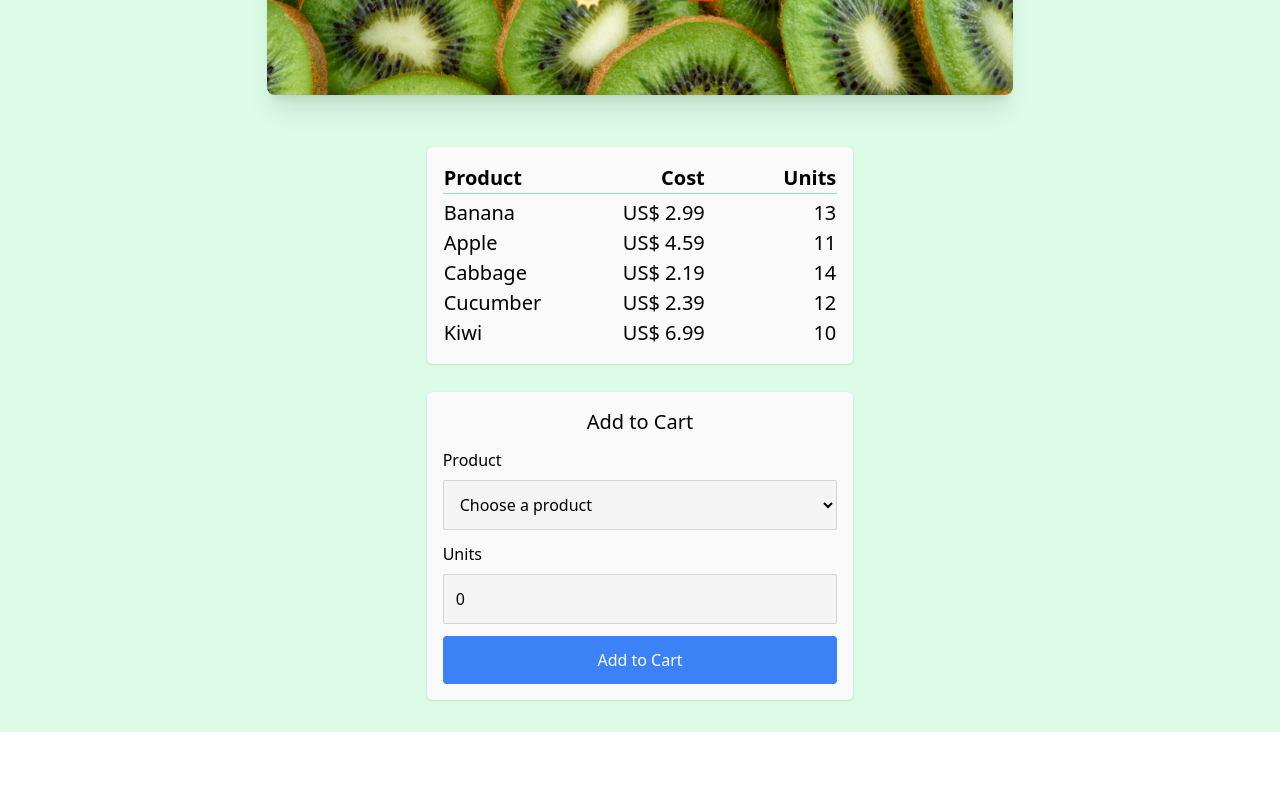
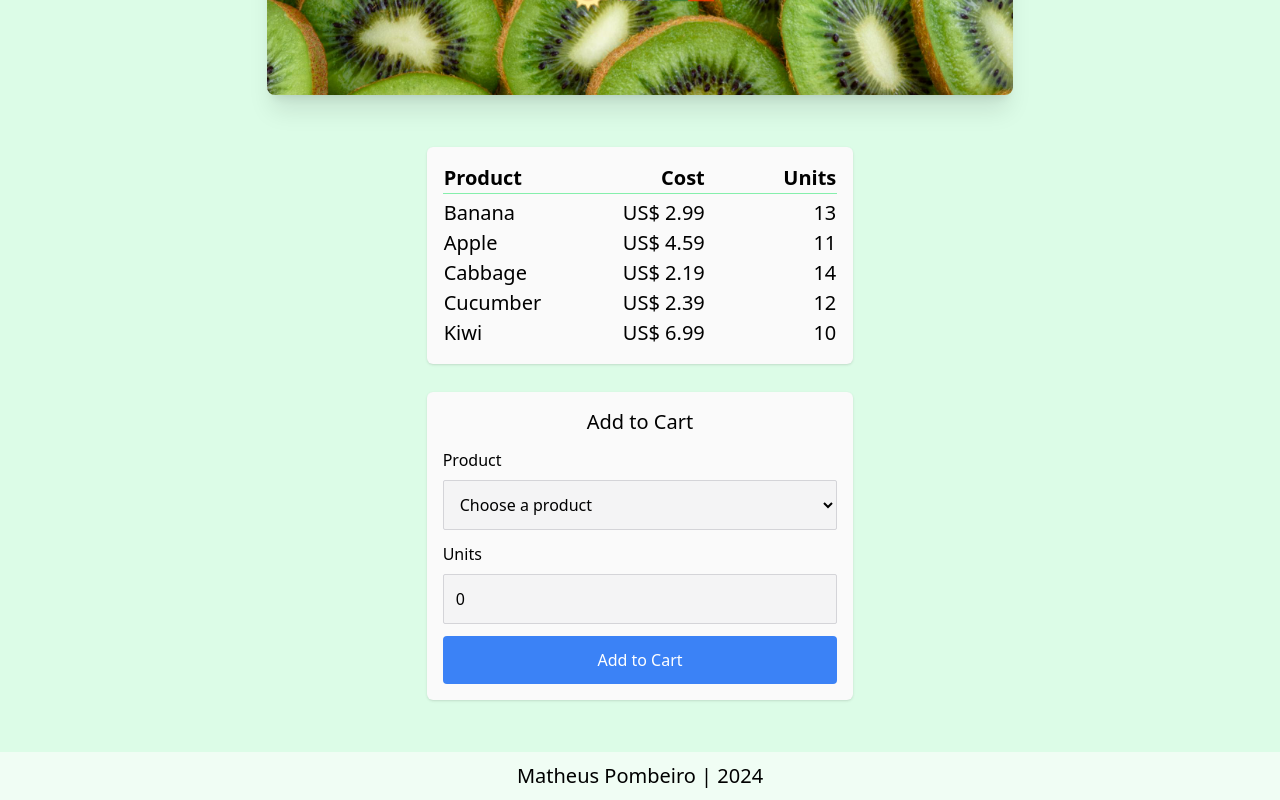
Before and after one commit to Matheus-Pombeiro/max-hortifruti-shop, a React (Create React App) app: page / in a window 1280 px wide. Shown: the part 193-993 px from the top of the page. Before the commit the page ends 925 px from the top, so only its background shows below. Built offline with nearby package versions, Linux system fonts and the light colour scheme.

Commit message:
ADD: Footer component

```diff
--- a/src/App.js
+++ b/src/App.js
@@ -1,13 +1,15 @@
 // Component imports
+import Footer from "./components/Footer";
 import Header from "./components/Header";
 import Main from "./components/Main";
 
 const App = () => {   // App component
   // JSX
   return (
-    <div className="App min-h-screen w-dvw bg-green-100 dark:bg-zinc-500 flex flex-col items-center gap-5">
+    <div className="App min-h-screen w-screen bg-green-100 dark:bg-zinc-500 flex flex-col justify-between items-center gap-5">
       <Header />
       <Main />
+      <Footer />
     </div>
   );
 }
--- /dev/null
+++ b/src/components/Footer/index.js
@@ -0,0 +1,16 @@
+import { useTranslation } from "react-i18next";     // i18next
+
+const Footer = () => {
+    const { t } = useTranslation();     // Translation hook
+
+    const date = new Date;
+    const year = date.getFullYear();
+
+    return (
+        <footer className="w-screen h-12 bg-green-50 flex justify-center items-center dark:bg-zinc-400">
+            <p className="text-lg lg:text-xl font-medium"><a href="https://www.linkedin.com/in/matheus-pombeiro/" target="_blank" rel="noreferrer noopener" className="hover:underline">Matheus Pombeiro</a> | {year}</p>
+        </footer>
+    )
+};
+
+export default Footer;
```
